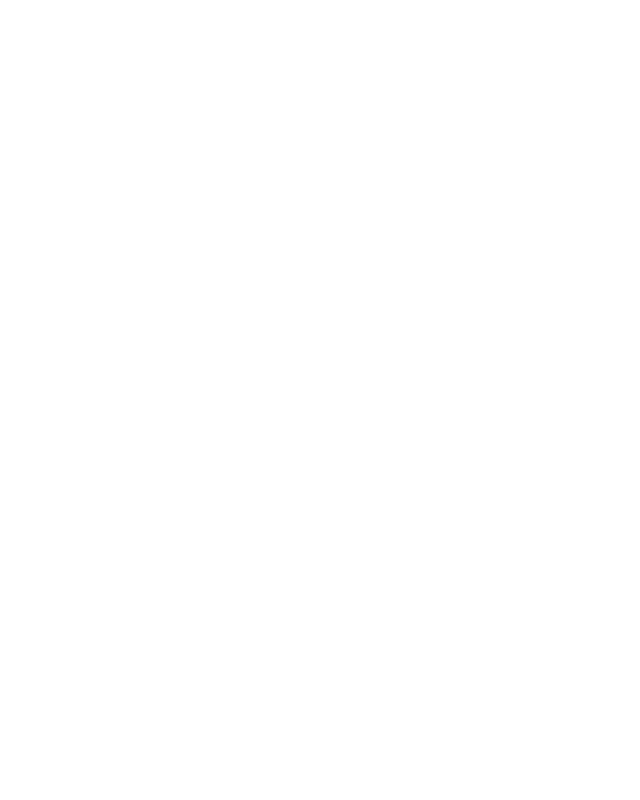
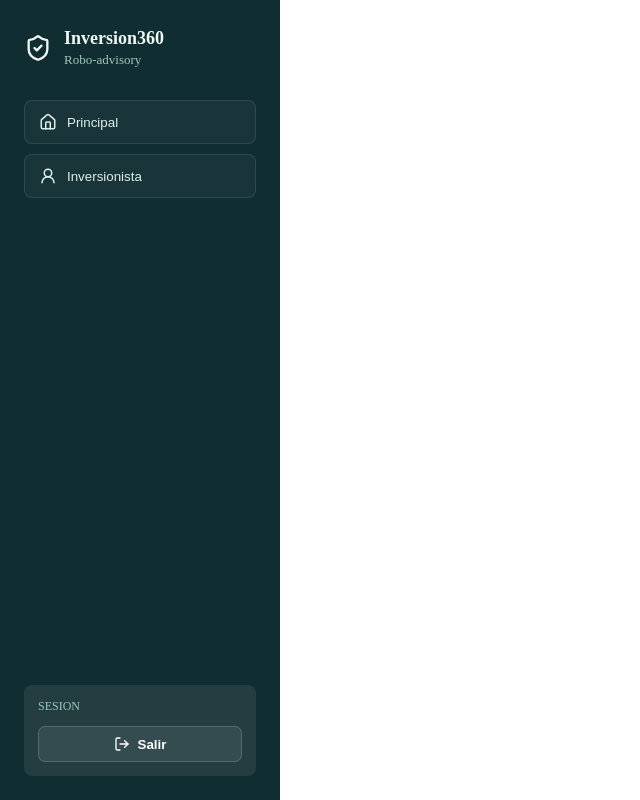
Before and after one commit to SalomeLoor/Inversion-360, a React (Vite) app: page /asesor in a window 1280 px wide. Before the commit this address had no page. Shown: the whole page, without its empty margins (0-640 px from the left). Built offline with nearby package versions, Linux system fonts and the light colour scheme.

Commit message:
Nuevas rutas asesor e invesrionista

```diff
--- a/src/App.tsx
+++ b/src/App.tsx
@@ -3,6 +3,8 @@
 import './App.css'
 import HomePage from './pages/HomePage'
 import Dashboard from './pages/Dashboard'
+import InvestorPanel from './components/InvestorPanel'
+import AdvisorPanel from './components/AdvisorPanel'
 
 function App() {
 
@@ -10,8 +12,10 @@
     <>
       <Router>
         <Routes>
-          <Route path="/" element={<HomePage />} />
+          <Route path="*" element={<HomePage />} />
           <Route path= "/dashboard" element={<Dashboard />} />
+          <Route path="/inversor" element={<InvestorPanel />} />
+          <Route path="/asesor" element={<AdvisorPanel />} />
         </Routes>
       </Router>
     </>
--- a/src/components/AdvisorPanel.tsx
+++ b/src/components/AdvisorPanel.tsx
@@ -1,7 +1,55 @@
+import { Home, LogOut, ShieldCheck, UserRound } from "lucide-react";
+import { useState } from "react";
+import { useNavigate } from "react-router-dom";
 
 const AdvisorPanel = () => {
+  const navigate = useNavigate();
+  const [activeView, setActiveView] = useState("dashboard");
+
+  function logout() {
+    setActiveView("home");
+    navigate("/");
+  }
   return (
-    <div>
+    <div className="app-shell">
+      <aside className="sidebar" aria-label="Navegacion principal">
+        <div className="brand">
+          <ShieldCheck size={28} aria-hidden="true" />
+          <div>
+            <strong>Inversion360</strong>
+            <span>Robo-advisory</span>
+          </div>
+        </div>
+
+        <nav className="nav-stack">
+          <button
+            className={activeView === "home" ? "nav-item active" : "nav-item"}
+            onClick={() => setActiveView("home")}
+            type="button"
+          >
+            <Home size={18} aria-hidden="true" />
+            Principal
+          </button>
+          <button
+            className={activeView === "investor" ? "nav-item active" : "nav-item"}
+            onClick={() => setActiveView("investor")}
+            type="button"
+          >
+            <UserRound size={18} aria-hidden="true" />
+            Inversionista
+          </button>
+
+        </nav>
+
+        <div className="sidebar-note">
+          <span>Sesion</span>
+          <button className="logout-button" onClick={logout} type="button">
+            <LogOut size={16} aria-hidden="true" />
+            Salir
+          </button>
+        </div>
+
+      </aside>
 
     </div>
   )
--- a/src/components/InvestorPanel.tsx
+++ b/src/components/InvestorPanel.tsx
@@ -1,7 +1,48 @@
+import { Home, LogOut, ShieldCheck } from "lucide-react";
+import { useState } from "react";
+import { useNavigate } from "react-router-dom";
 
 const InvestorPanel = () => {
+  const navigate = useNavigate();
+  const [activeView, setActiveView] = useState("dashboard");
+
+  function logout() {
+    setActiveView("home");
+    navigate("/");
+  }
   return (
-    <div>
+    <div className="app-shell">
+      <aside className="sidebar" aria-label="Navegacion principal">
+        <div className="brand">
+          <ShieldCheck size={28} aria-hidden="true" />
+          <div>
+            <strong>Inversion360</strong>
+            <span>Robo-advisory</span>
+          </div>
+        </div>
+
+        <nav className="nav-stack">
+          <button
+            className={activeView === "home" ? "nav-item active" : "nav-item"}
+            onClick={() => setActiveView("home")}
+            type="button"
+          >
+            <Home size={18} aria-hidden="true" />
+            Principal
+          </button>
+
+
+        </nav>
+
+        <div className="sidebar-note">
+          <span>Sesion</span>
+          <button className="logout-button" onClick={logout} type="button">
+            <LogOut size={16} aria-hidden="true" />
+            Salir
+          </button>
+        </div>
+
+      </aside>
 
     </div>
   )
```
Also changed, not shown: 1 other file (tests, documents, lock files or other folders).
